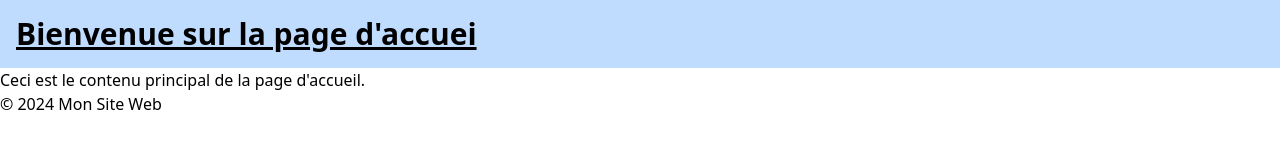
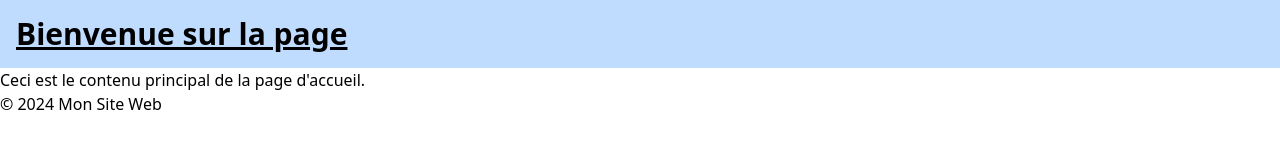
Before and after one commit to lilinass/TeamUp, a plain HTML site: page Front/home.html in a window 1280 px wide. Drawn offline with nearby package versions, Linux system fonts and the light colour scheme; files that its build step writes are made by us from their sources.

Commit message:
Rechangement titre

```diff
--- a/Front/home.html
+++ b/Front/home.html
@@ -11,7 +11,7 @@
   <body>
     <header>
       <h1 class="text-3xl font-bold underline bg-blue-200 p-4">
-        Bienvenue sur la page d'accuei
+        Bienvenue sur la page
       </h1>
     </header>
     <main>
```
